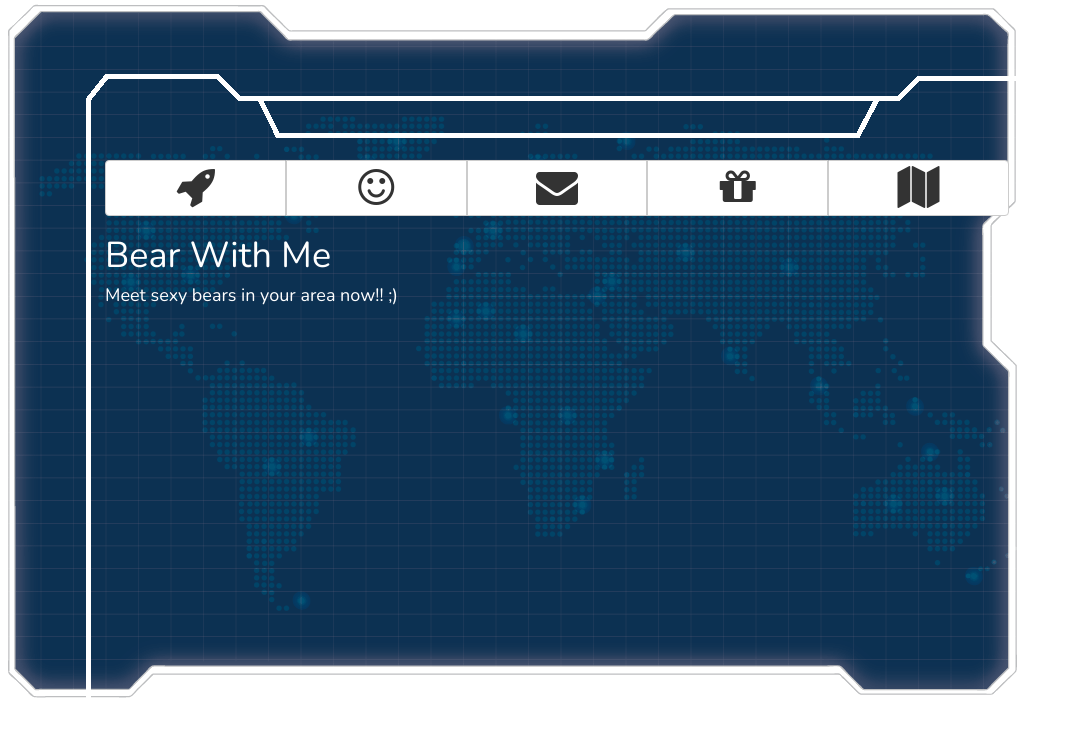
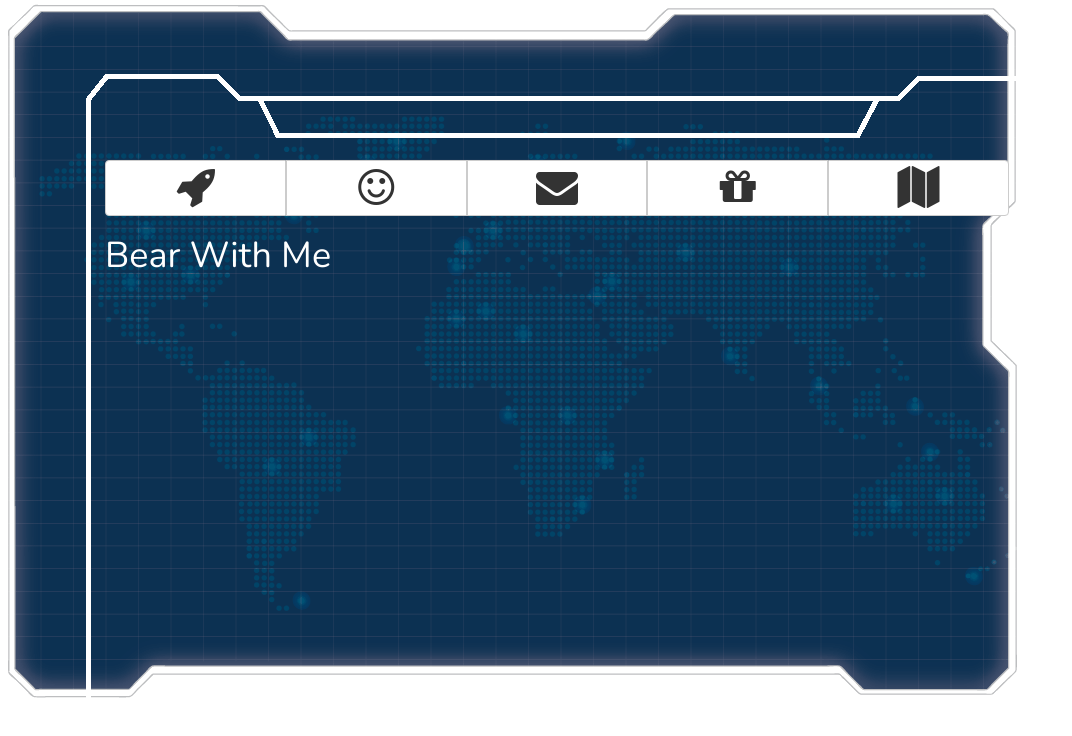
Before and after one commit to SylvDownes/Bear-With-Me, a plain HTML site: page index 2.html in a window 1280 px wide. Shown: the whole page, without its empty margins (0-1072 px from the left). Drawn offline with nearby package versions, Linux system fonts and the light colour scheme.

Commit message:
Update index 2.html

```diff
--- a/index 2.html
+++ b/index 2.html
@@ -47,8 +47,7 @@
             </div>
           </div>
           <h1>Bear With Me</h1>
-          <h4>Meet sexy bears in your area now!! ;)</h4>
-        </div>
+             </div>
         <br/>
         <br/>
         <br/>
```
